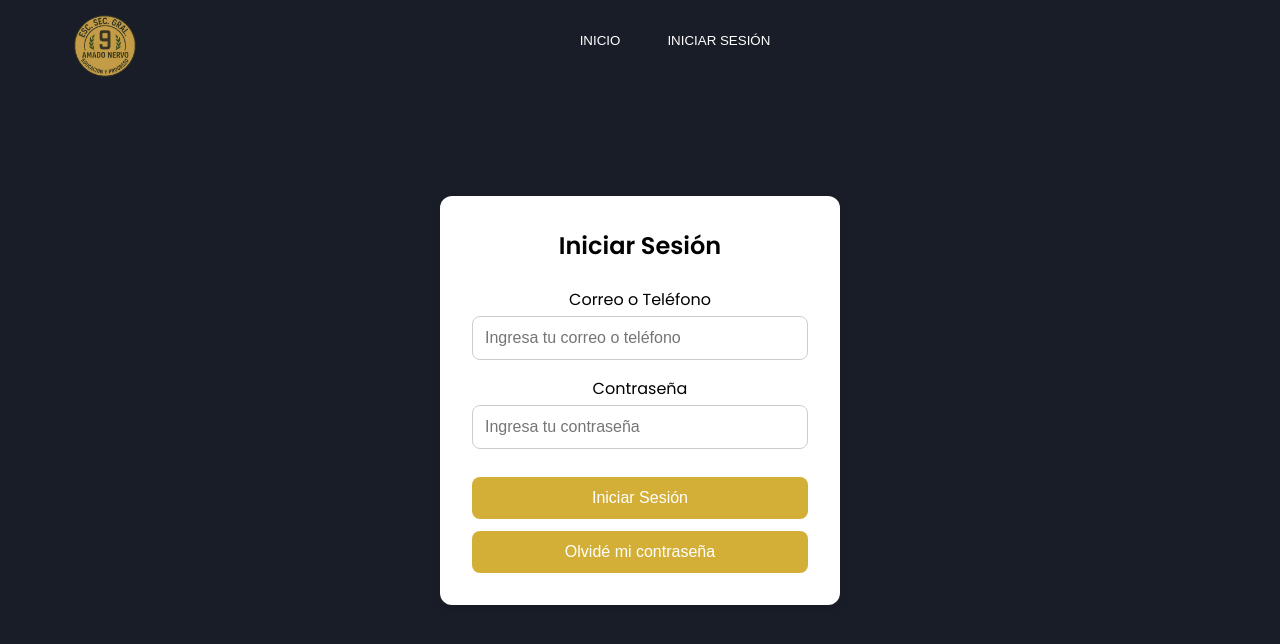
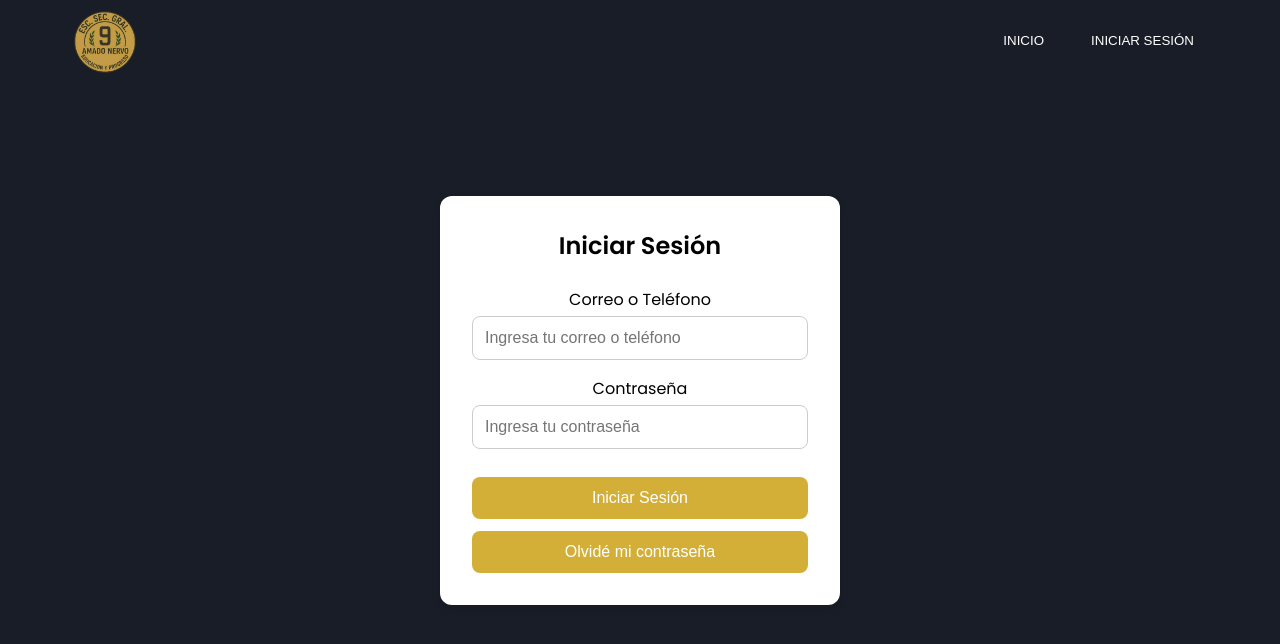
Before and after one commit to no9p4ssw0rd-lang/SecN9, a React (Create React App) app: page /login in a window 1280 px wide. Shown: the top 644 px of the page. Built offline with nearby package versions, Linux system fonts and the light colour scheme; no server answers; a web font is replaced by a local one.

Commit message:
Versión inicial19

```diff
--- a/src/App.css
+++ b/src/App.css
@@ -79,14 +79,16 @@ button { cursor: pointer; border: none; outline: none; }
 .nav {
     height: calc(var(--header-height) + 1.5rem);
     display: flex;
-    justify-content: space-between;
-    align-items: center;
-    position: relative; /* Contenedor para posicionar elementos */
+    justify-content: space-between; /* Mantiene el logo a la izquierda y el menú a la derecha */
+    align-items: center; /* Alineación vertical */
+    position: relative;
 }
 
 .nav-logo {
     display: flex;
     align-items: center;
+    /* Reducimos el margen para acercar el logo a los enlaces */
+    margin-right: 1.5rem;
 }
 
 .nav-logo-img {
@@ -97,23 +99,35 @@ button { cursor: pointer; border: none; outline: none; }
 }
 
 .nav-menu {
-    flex: 1;
+    /* CAMBIO CLAVE: Permite que el menú lista use todo el espacio restante sin forzar el espaciado */
     display: flex;
-    justify-content: center;
+    justify-content: flex-end; /* Alinea los ítems a la derecha */
+    flex: 1; /* Permite que el menú crezca para empujar los ítems hacia los extremos */
 }
+
+/* Modificación clave para asegurar que el contenido del menú flote correctamente */
+.nav-menu-right {
+    /* El contenedor del menú lista debe usar Flexbox */
+    display: flex;
+    justify-content: flex-end;
+    width: 100%; /* Ocupa el espacio restante en el nav-menu */
+}
+
 
 .nav-list {
     display: flex;
-    align-items: center;
-    gap: 15px;
+    align-items: center; /* Alinea los ítems verticalmente */
+    gap: 1.5rem; /* Espaciado entre elementos del menú (este valor ya es bueno) */
+    /* Nos aseguramos de que la lista no tenga margen extra que lo separe de los bordes */
+    margin: 0;
+    padding: 0;
 }
 
-/* Posiciona el contenedor del perfil a la derecha del todo */
+/* Remoción de la posición absoluta para nav-profile ya que el flexbox lo maneja */
 .nav-profile {
-    position: absolute;
-    right: 0;
-    top: 50%;
-    transform: translateY(-50%);
+    /* Mantiene el estilo de la imagen del perfil */
+    display: flex;
+    align-items: center;
 }
 /* <-- FIN DE CAMBIOS --> */
 
@@ -123,7 +137,7 @@ button { cursor: pointer; border: none; outline: none; }
     color: var(--white-color);
     cursor: pointer;
     font-weight: 500;
-    padding: 0.3rem 1rem;
+    padding: 0.3rem 0;
     transition: color 0.3s;
 }
 .nav-link-button:hover {
--- a/src/App.js
+++ b/src/App.js
@@ -18,7 +18,7 @@ import Trabajos from "./PAGINA/Trabajos";
 import Calificaciones from "./PAGINA/Calificaciones";
 
 // Estilos y logo (asumiendo que están en la raíz src/)
-import "./App.css";
+import "./PAGINA/Home.css";
 import logo from "./logo.png";
 
 
@@ -106,7 +106,13 @@ function App() {
             </li>
           ) : (
                 <>
-                    {/* Elemento de la imagen de perfil (clic dirige al perfil) */}
+                    {/* Botón de CERRAR SESIÓN como un elemento de menú aparte */}
+                    <li>
+                        <button className="nav-button nav-link-button" onClick={logout}>
+                            CERRAR SESIÓN
+                        </button>
+                    </li>
+                    {/* Imagen de perfil */}
                     <li className="nav-profile">
                         <img
                             src={getProfileImageUrl(user.foto)}
@@ -115,12 +121,6 @@ function App() {
                             onClick={() => navigate("/perfil")}
                             style={{ cursor: "pointer" }}
                         />
-                    </li>
-                    {/* Botón de CERRAR SESIÓN como un elemento de menú aparte */}
-                    <li>
-                        <button className="nav-button nav-link-button" onClick={logout}>
-                            CERRAR SESIÓN
-                        </button>
                     </li>
                 </>
           )}
```
